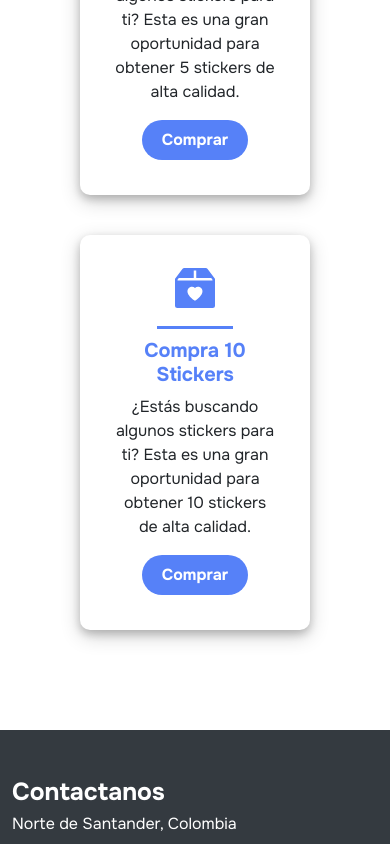
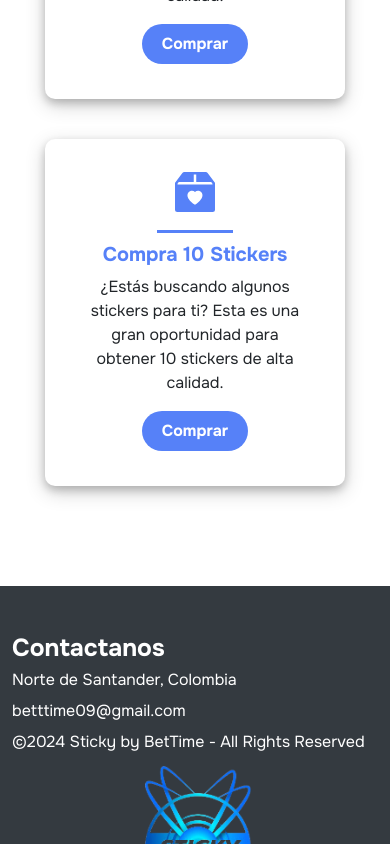
Before and after one commit to camtorrado/sticky-repo, a React (Vite) app: page / in a window 390 px wide. Shown: the part 1900-2744 px from the top of the page. Built offline with nearby package versions, Linux system fonts and the light colour scheme.

Commit message:
Correccion responsive

```diff
--- a/src/Styles/Cartas.css
+++ b/src/Styles/Cartas.css
@@ -14,7 +14,8 @@
     margin: 20px;
     padding: 15px 35px;
     border-radius: 10px;
-    width: 385px;
+    max-width: 385px;
+    min-width: 300px;
     min-height: 195px;
     background-color: #fff;
 }
--- a/src/Styles/Footer.css
+++ b/src/Styles/Footer.css
@@ -23,6 +23,12 @@
   }
   .footerText {
     width: 50%;
+
+  }
+  .footerText a{
+    text-decoration: none;
+    color: white;
+    font-weight: 400;
   }
   .container{
     overflow: hidden;
--- a/src/componentes/Footer.jsx
+++ b/src/componentes/Footer.jsx
@@ -11,7 +11,7 @@ const Footer = () => {
             <div className="footerText">
               <h2>Contactanos</h2>
               <p>Norte de Santander, Colombia</p>
-              <p>betttime09@gmail.com</p>
+              <p><a href="mailto:betttime09@gmail.com">betttime09@gmail.com</a></p>
               <p>
               ©{new Date().getFullYear()} Sticky by BetTime - All Rights
               Reserved
```
